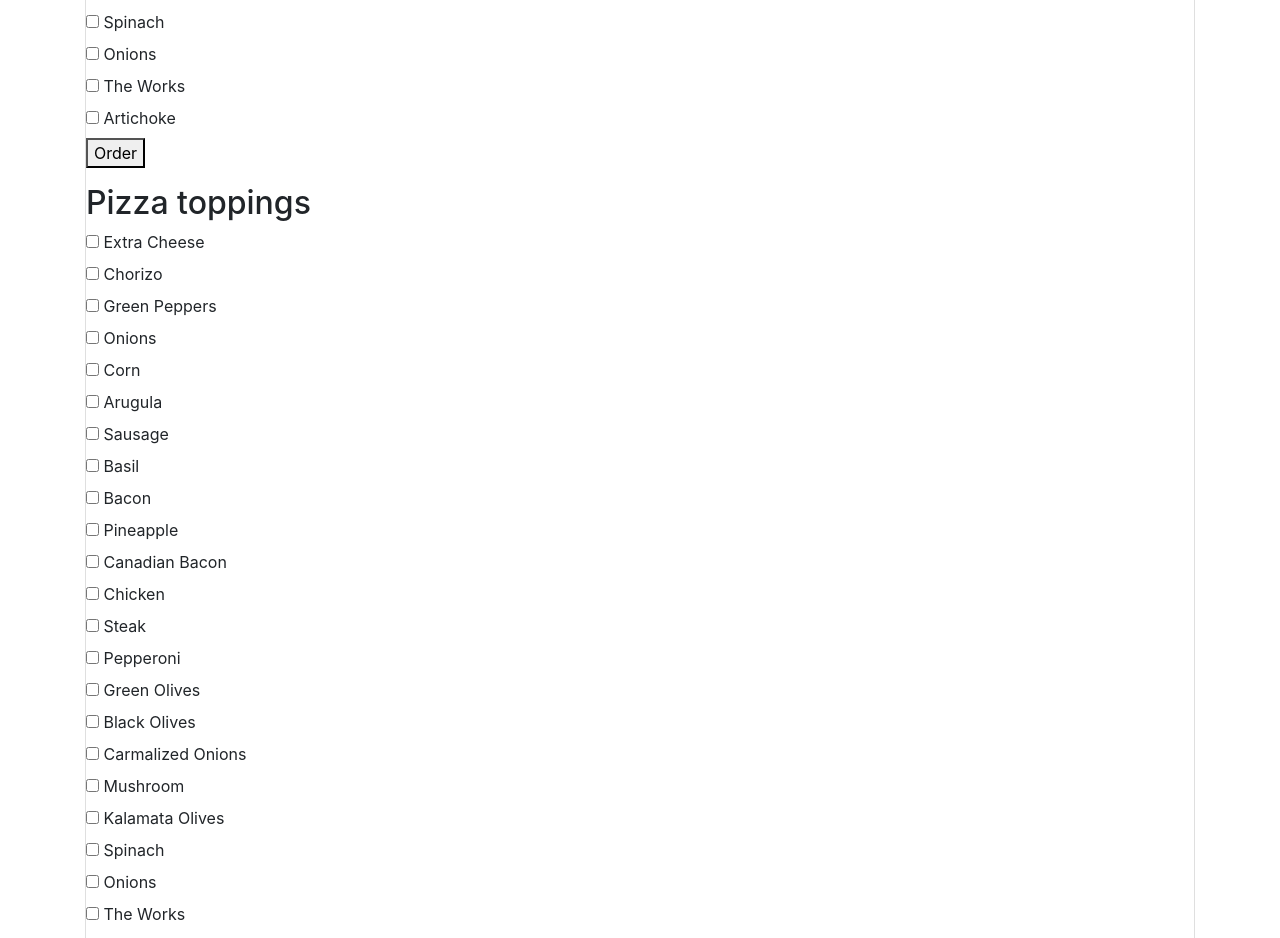
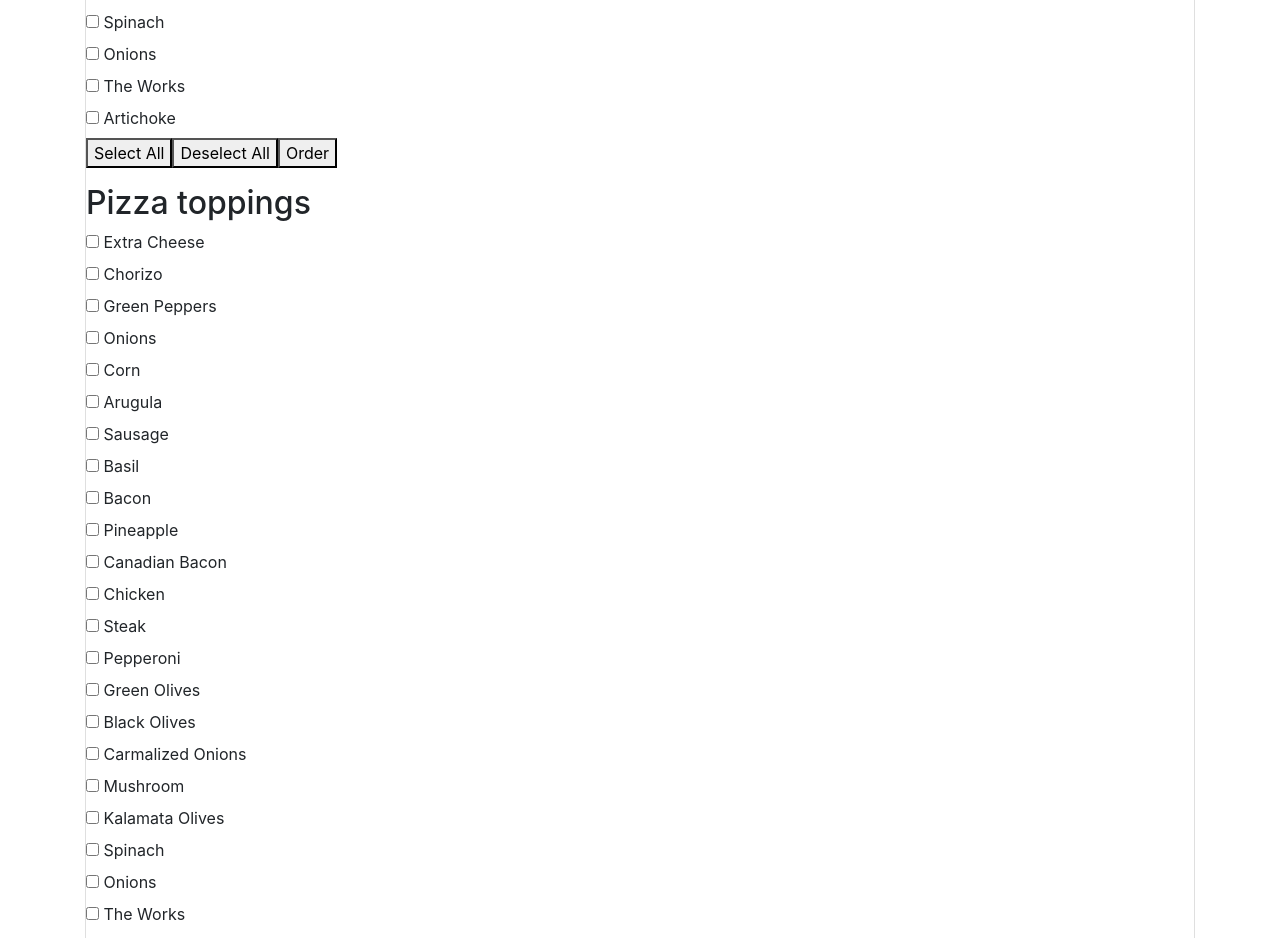
Before and after one commit to 2018-spring-mjs-th/week-two-a, an Angular app: page / in a window 1280 px wide. Shown: the part 9160-10098 px from the top of the page. Built offline with nearby package versions, Linux system fonts and the light colour scheme.

Commit message:
Added buttons...

```diff
--- a/src/app/j-stoff-component/j-stoff-component.component.html
+++ b/src/app/j-stoff-component/j-stoff-component.component.html
@@ -9,5 +9,10 @@
     </span>
 </div>
 
-<button (click)="orderPizza()">Order</button>
+<div>
+    <button (click)="selectAll()">Select All</button>
+    <button (click)="deselectAll()">Deselect All</button>
+    <button (click)="orderPizza()">Order</button>
+
 <p>{{ outputMessage }}</p>
+</div>
--- a/src/app/j-stoff-component/j-stoff-component.component.ts
+++ b/src/app/j-stoff-component/j-stoff-component.component.ts
@@ -33,4 +33,15 @@ export class JStoffComponentComponent implements OnInit {
         this.outputMessage = message;
     }
 
+    public selectAll() {
+        this.pizzaToppings.forEach(topping => {
+            topping.checked = true
+        });
+    }
+
+    public deselectAll() {
+        this.pizzaToppings.forEach(topping => {
+            topping.checked = false
+        });
+    }
 }
```
